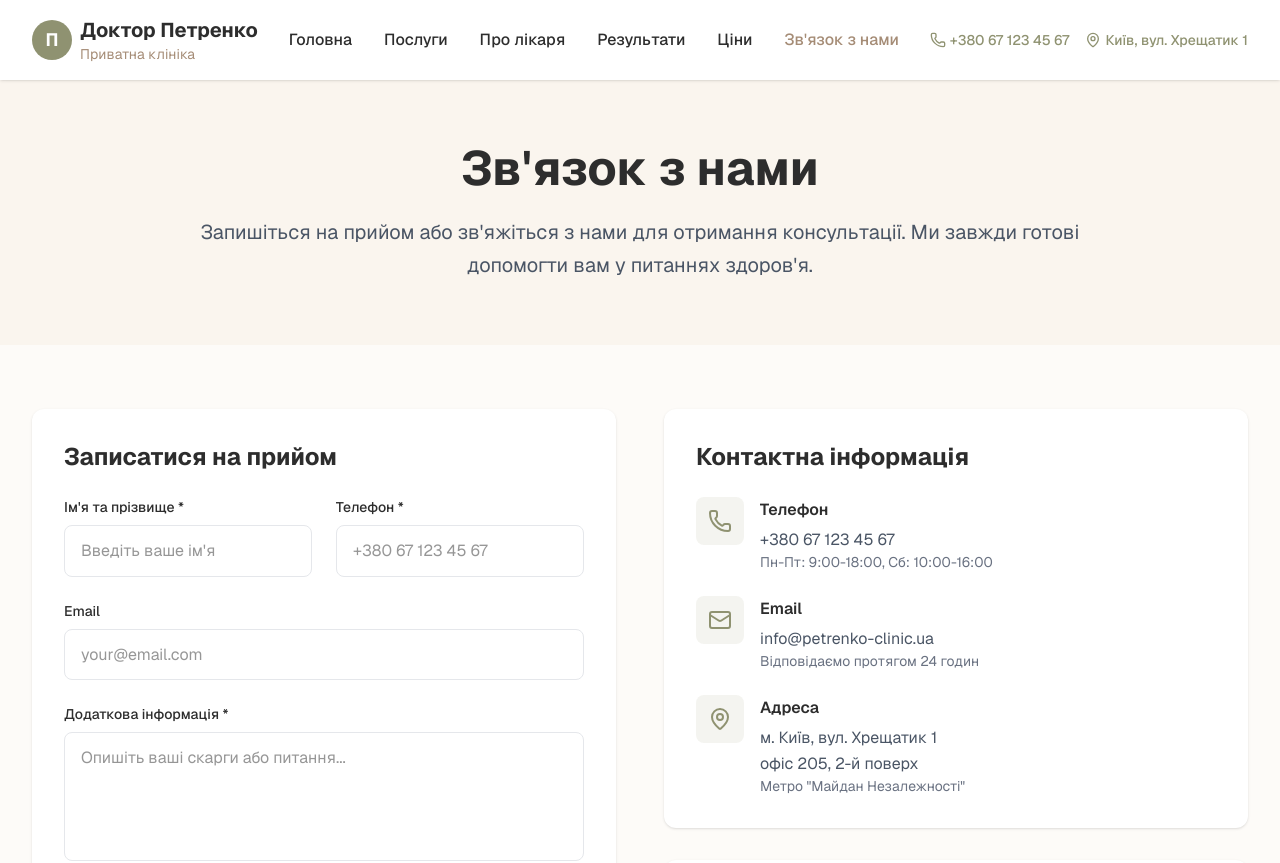
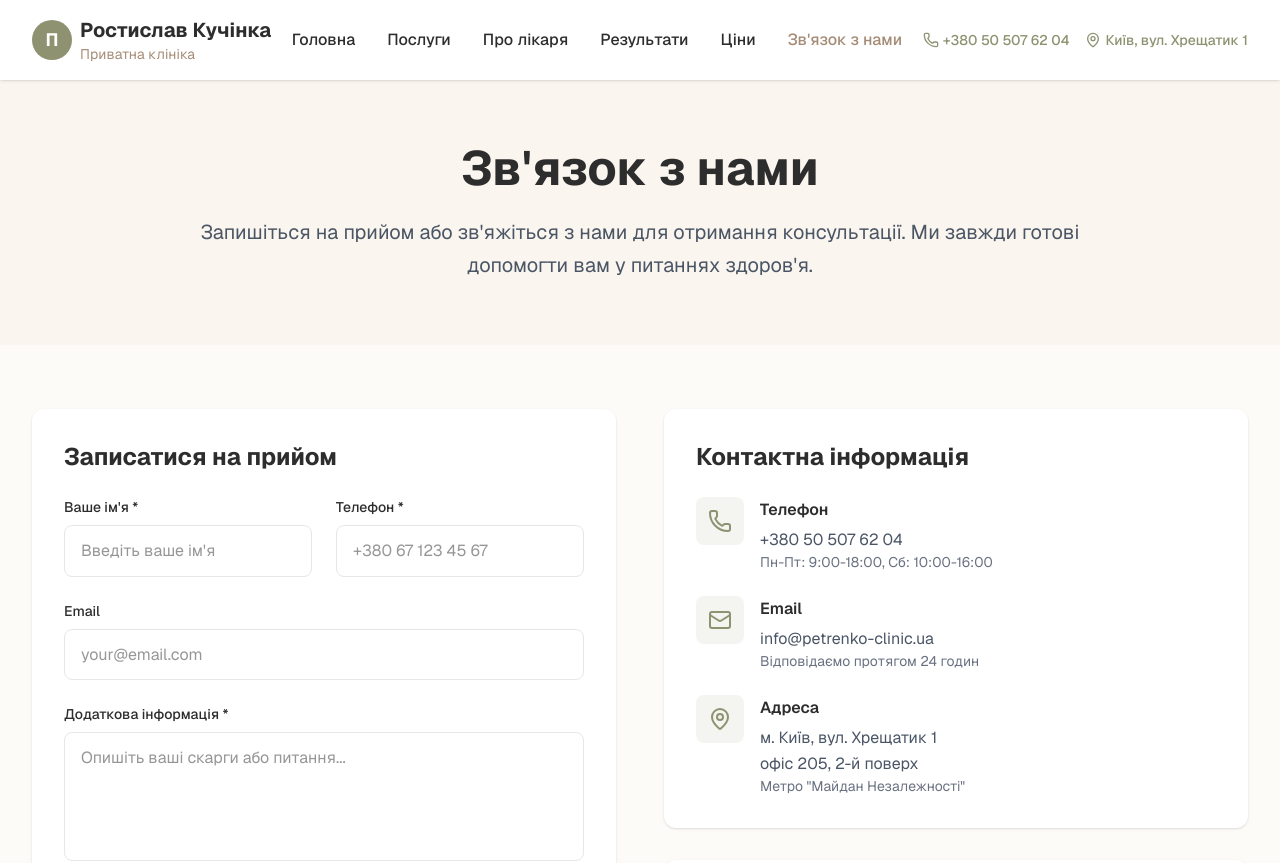
Before and after one commit to bodikqq/coffee-front, a Next.js app: page /contact in a window 1280 px wide. Shown: the top 863 px of the page. Built offline with nearby package versions, Linux system fonts and the light colour scheme.

Commit message:
mostly mini-changes

```diff
--- a/app/about/page.tsx
+++ b/app/about/page.tsx
@@ -15,14 +15,14 @@ import {
 export default function About() {
   const achievements = [
     {
-      year: '2009',
+      year: '2001',
       title: 'Закінчення медичного університету',
-      description: 'Національний медичний університет імені О.О. Богомольця, спеціальність "Лікувальна справа"'
+      description: 'Медичний факультет УжНУ, спеціальність "Хірургія"'
     },
     {
-      year: '2011',
+      year: '2002',
       title: 'Інтернатура',
-      description: 'Інтернатура з внутрішньої медицини в Київській міській клінічній лікарні'
+      description: 'Інтернатура з хірургії в Ужгродській міській клінічній лікарні'
     },
     {
       year: '2014',
@@ -42,12 +42,10 @@ export default function About() {
   ];
 
   const specializations = [
-    'Загальна терапія та внутрішня медицина',
-    'Сімейна медицина',
-    'Превентивна медицина',
-    'Кардіологія',
-    'Ендокринологія',
-    'Гастроентерологія'
+    'Хірургія',
+    'Пластична хірургія',
+    'Комбустіологія',
+    'Травматологія',
   ];
 
   return (
@@ -60,13 +58,13 @@ export default function About() {
           <div className="grid grid-cols-1 lg:grid-cols-2 gap-12 items-center">
             <div>
               <h1 className="text-4xl md:text-5xl font-bold text-warm-gray mb-6">
-                Доктор Олена Петренко
+                Лікар Ростислав Кучінка
               </h1>
               <p className="text-xl text-coffee mb-6">
                 Сімейний лікар, спеціаліст з внутрішньої медицини
               </p>
               <p className="text-lg text-gray-600 mb-8 leading-relaxed">
-                Понад 15 років досвіду в медицині. Моя місія — надавати якісну медичну допомогу
+                Понад 20 років досвіду в медицині. Моя місія — надавати якісну медичну допомогу
                 з індивідуальним підходом до кожного пацієнта. Вірю, що здоров'я — це не лише
                 відсутність хвороби, а стан повного фізичного, психічного та соціального благополуччя.
               </p>
@@ -91,7 +89,7 @@ export default function About() {
             <div className="relative">
               <div className="bg-beige rounded-2xl p-8 shadow-lg">
                 <img
-                  src="https://images.pexels.com/photos/5215024/pexels-photo-5215024.jpeg?auto=compress&cs=tinysrgb&w=600"
+                  src="/doc-image.jpg"
                   alt="Доктор Олена Петренко"
                   className="w-full h-96 object-cover rounded-xl mb-6"
                 />
--- a/app/contact/ContactForm.tsx
+++ b/app/contact/ContactForm.tsx
@@ -87,7 +87,7 @@ export default function ContactForm() {
                     <div className="grid grid-cols-1 md:grid-cols-2 gap-6">
                         <div>
                             <label htmlFor="name" className="block text-sm font-medium text-warm-gray mb-2">
-                                Ім'я та прізвище *
+                                Ваше ім'я *
                             </label>
                             <input
                                 type="text"
--- a/app/contact/page.tsx
+++ b/app/contact/page.tsx
@@ -38,7 +38,7 @@ export default function ContactPage() {
                   </div>
                   <div>
                     <h3 className="font-semibold text-warm-gray mb-1">Телефон</h3>
-                    <p className="text-gray-600">+380 67 123 45 67</p>
+                    <p className="text-gray-600">+380 50 507 62 04</p>
                     <p className="text-sm text-gray-500">Пн-Пт: 9:00-18:00, Сб: 10:00-16:00</p>
                   </div>
                 </div>
--- a/app/page.tsx
+++ b/app/page.tsx
@@ -27,7 +27,7 @@ export default function Home() {
                 <span className="text-coffee">турботою</span> про ваше здоров'я
               </h1>
               <p className="text-lg text-gray-600 mb-8 leading-relaxed">
-                Доктор Петренко надає якісні медичні послуги в комфортній атмосфері.
+                Лікар Ростислав Юрійович надає якісні медичні послуги в комфортній атмосфері.
                 Індивідуальний підхід до кожного пацієнта та сучасні методи лікування.
               </p>
               <div className="flex flex-col sm:flex-row gap-4">
@@ -49,13 +49,13 @@ export default function Home() {
             <div className="relative">
               <div className="bg-beige rounded-2xl p-8 shadow-lg">
                 <img
-                  src="https://images.pexels.com/photos/5215024/pexels-photo-5215024.jpeg?auto=compress&cs=tinysrgb&w=600"
-                  alt="Доктор Петренко"
+                  src="/doc-image.jpg"
+                  alt="Лікар Ростислав Кучінка"
                   className="w-full h-96 object-cover rounded-xl"
                 />
                 <div className="mt-6 text-center">
-                  <h3 className="text-xl font-semibold text-warm-gray">Доктор Олена Петренко</h3>
-                  <p className="text-coffee">Сімейний лікар, 15 років досвіду</p>
+                  <h3 className="text-xl font-semibold text-warm-gray">Лікар Ростислав Кучінка</h3>
+                  <p className="text-coffee">Більше 20 років досвіду</p>
                 </div>
               </div>
             </div>
--- a/components/Header.tsx
+++ b/components/Header.tsx
@@ -28,7 +28,7 @@ export default function Header() {
               <span className="text-white font-bold text-lg">П</span>
             </div>
             <div>
-              <h1 className="text-xl font-bold text-warm-gray">Доктор Петренко</h1>
+              <h1 className="text-xl font-bold text-warm-gray">Ростислав Кучінка</h1>
               <p className="text-sm text-coffee">Приватна клініка</p>
             </div>
           </Link>
@@ -54,7 +54,7 @@ export default function Header() {
           <div className="hidden lg:flex items-center space-x-4">
             <div className="flex items-center space-x-1 text-sage">
               <Phone className="w-4 h-4" />
-              <span className="text-sm font-medium">+380 67 123 45 67</span>
+              <span className="text-sm font-medium">+380 50 507 62 04</span>
             </div>
             <div className="flex items-center space-x-1 text-sage">
               <MapPin className="w-4 h-4" />
```
Also changed, not shown: public/doc-image.jpg (added).
